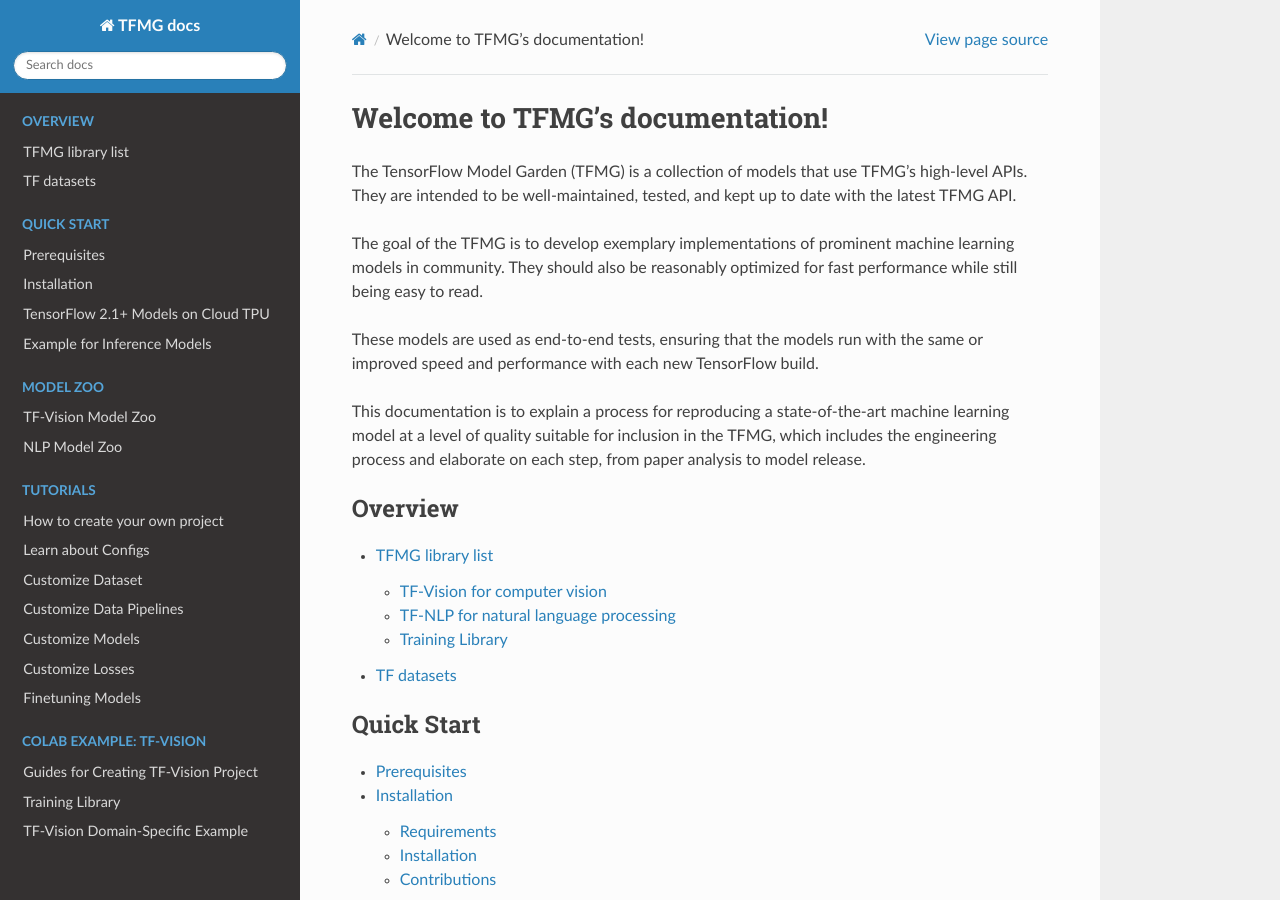
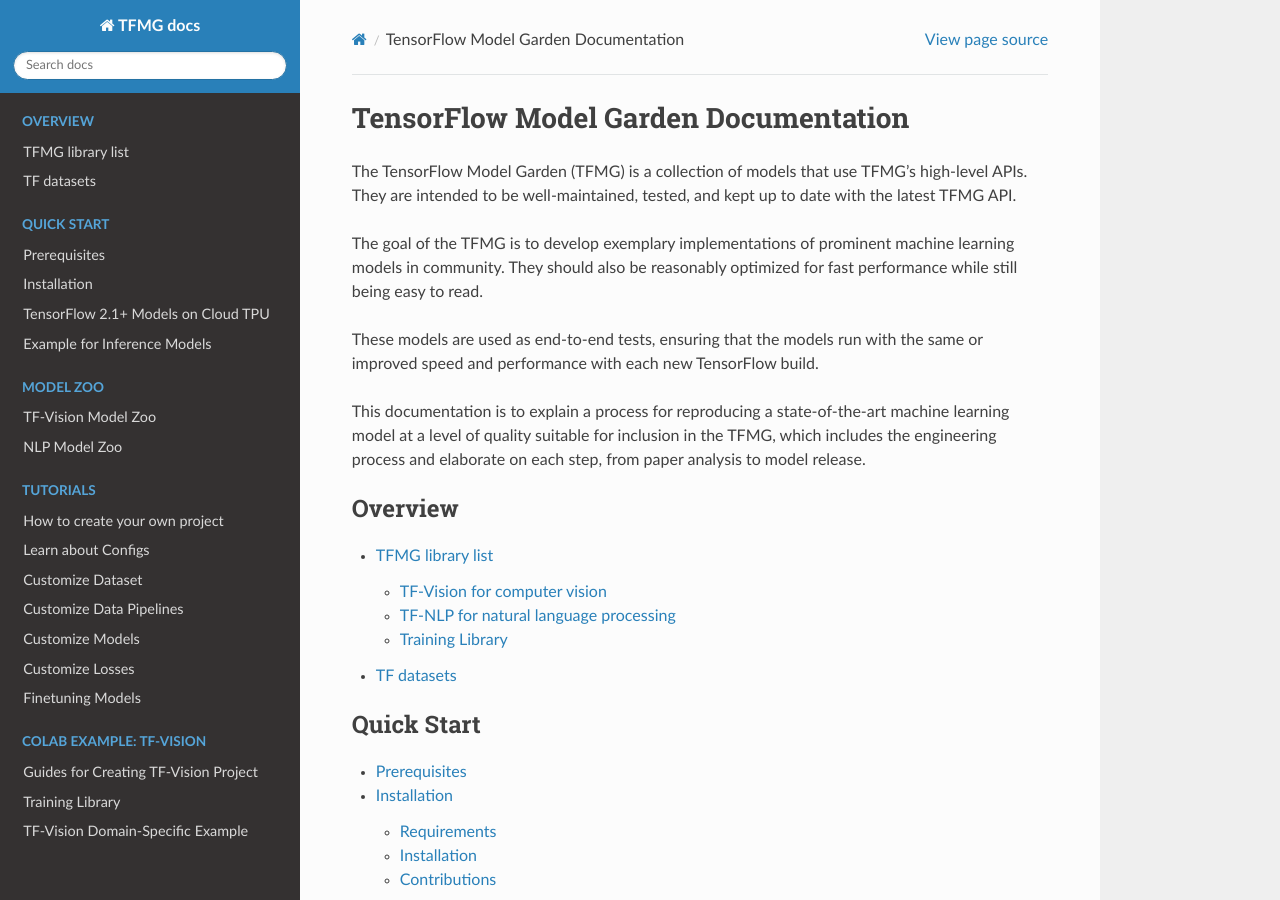
Before and after one commit to tf-models/readthedocs, a Sphinx documentation site: the page built from docs/index.rst, in a window 1280 px wide and 900 px high. Built offline with Sphinx 7.4.7 and the Read the Docs theme 2.0.0, drawn with Linux system fonts in a browser that asks for light colours.

Commit message:
Update index.rst

```diff
--- a/docs/index.rst
+++ b/docs/index.rst
@@ -1,7 +1,6 @@
 
-Welcome to TFMG's documentation!
+TensorFlow Model Garden Documentation
 ================================
-
 
 The TensorFlow Model Garden (TFMG) is a collection of models that use TFMG’s high-level APIs.
 They are intended to be well-maintained, tested, and kept up to date with the latest TFMG API.
```
